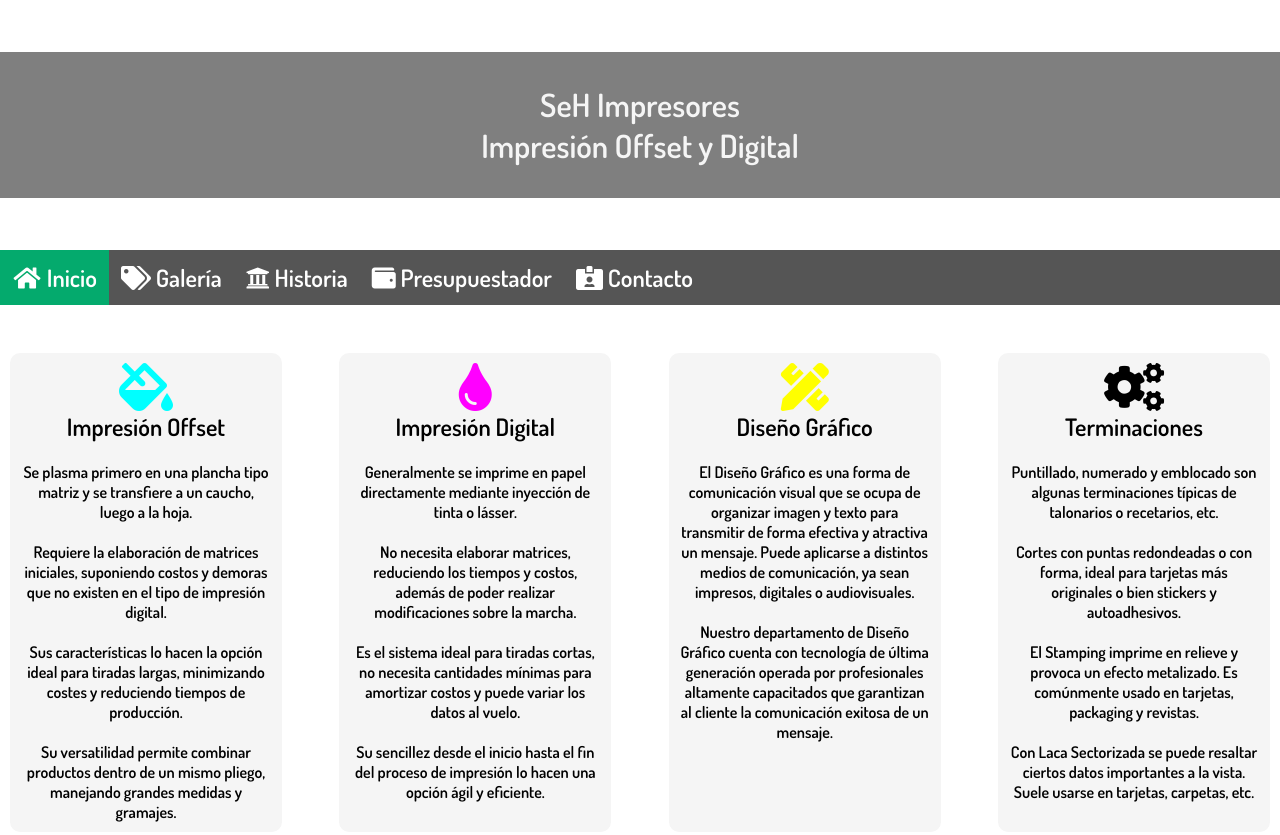
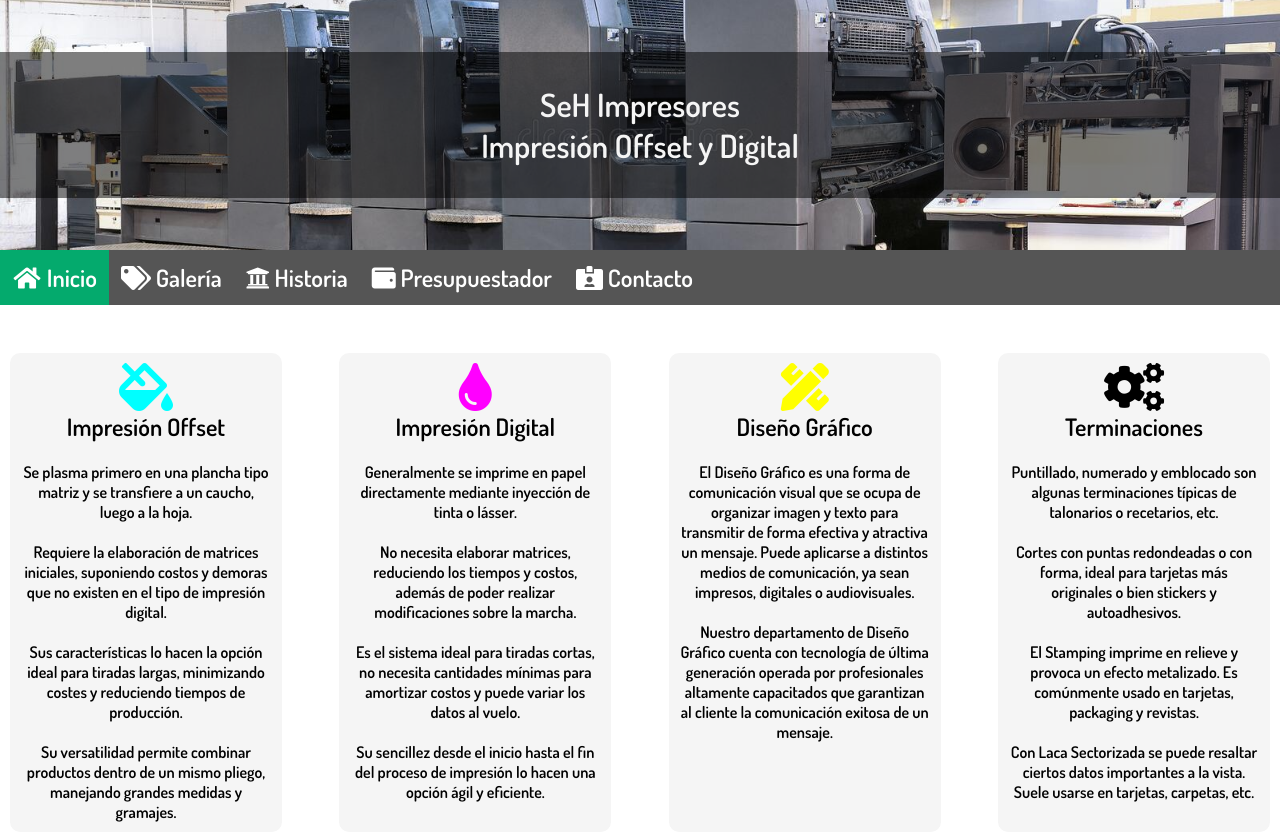
Before and after one commit to jsassone/tpo_front_end_c1118, a plain HTML site: page index.html in a window 1280 px wide. Shown: the top 835 px of the page. Drawn offline with Linux system fonts and the light colour scheme.

Commit message:
Update main.css

```diff
--- a/main.css
+++ b/main.css
@@ -62,7 +62,7 @@
 }
 
 #main-photo {
-    background-image: url("images/wall_print.jpg");
+    background-image: url("wall_print.jpg");
     grid-column: 1/3;
     grid-row: 1/3;
     background-position: center;
```
